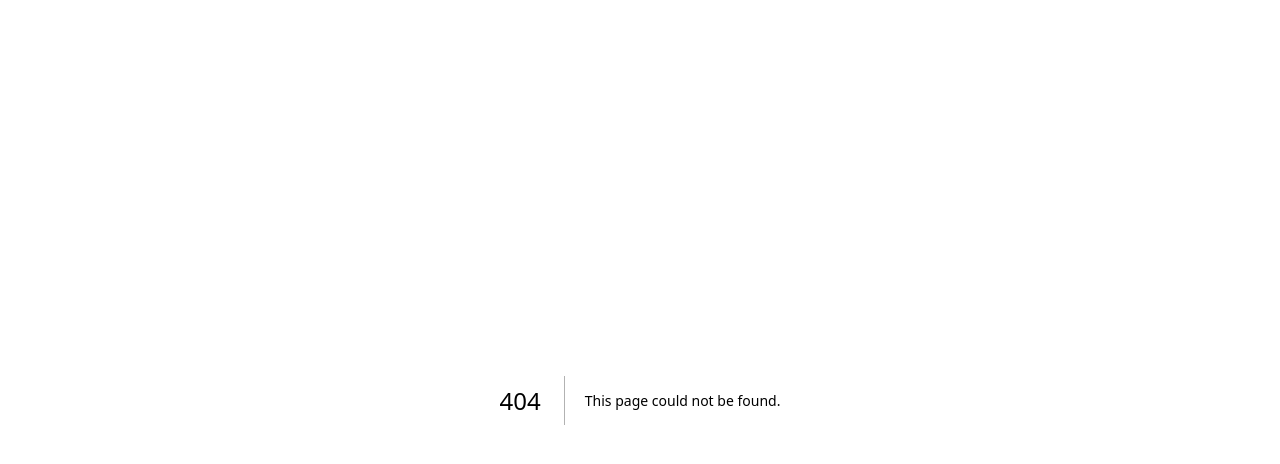
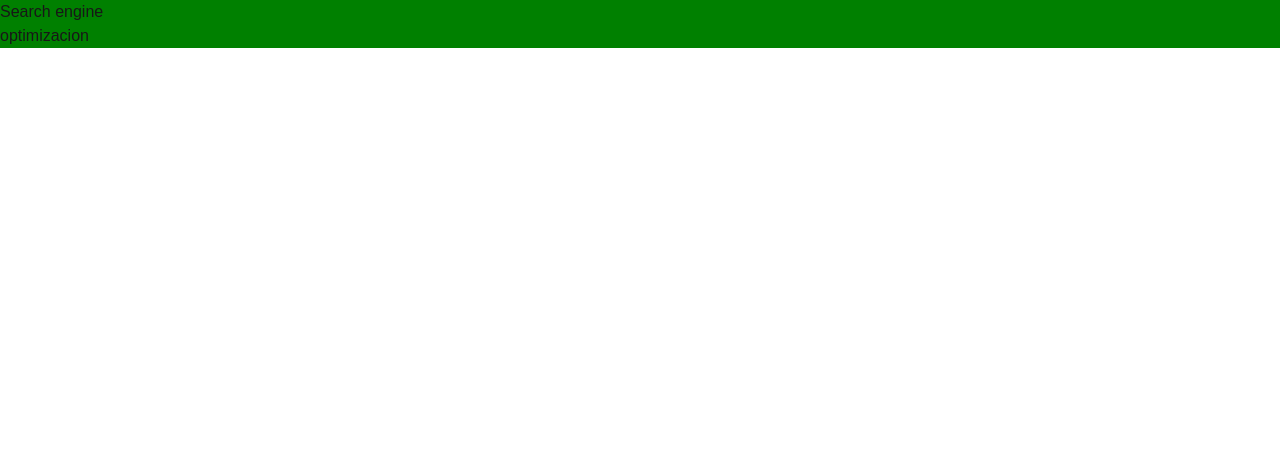
Before and after one commit to DanielaOM24/Learning-typescript, a Next.js app: page /new_view in a window 1280 px wide. Before the commit this address had no page. Shown: the top 464 px of the page. Built offline with nearby package versions, Linux system fonts and the light colour scheme.

Commit message:
vistas nuevas

```diff
--- a/package.json
+++ b/package.json
@@ -12,6 +12,7 @@
     "next": "15.5.2",
     "react": "19.1.0",
     "react-dom": "19.1.0",
+    "react-icons": "^5.5.0",
     "react-toastify": "^11.0.5"
   },
   "devDependencies": {
--- /dev/null
+++ b/src/components/card/Card.tsx
@@ -0,0 +1,39 @@
+import React from 'react'
+import Image from 'next/image'
+
+interface Cardprops {
+    color:"green",
+
+}
+
+export const Card = ({color}:Cardprops) => {
+    console.log(color);
+
+  return (
+
+    <div
+    // className= {
+    //     color === "green" ? "card-green":
+    //     color === "white" ? "card-white":
+    //     color === "black" ? "card-black":""
+    // }
+
+
+    className='card-green'
+    >
+
+      <div className='card__leftSide'></div>
+          <div className='card__leftSide--tittle'>Search engine <br />
+          optimizacion</div>
+          <div className='card__leftSide link'></div>
+              <div className='card__leftSide--icon'></div>
+              <div className='card__leftSide--text'></div>
+
+      <div className='card__rigthSide'>
+
+
+      </div>
+
+    </div>
+  )
+}
--- /dev/null
+++ b/src/pages/new_view/index.tsx
@@ -0,0 +1,12 @@
+import { Card } from '@/components/card/Card'
+import React from 'react'
+
+
+const Newview = () => {
+  return (
+    <div>
+      <Card color='green'></Card> </div>
+  )
+}
+
+export default Newview
--- /dev/null
+++ b/src/styles/components/Card.css
@@ -0,0 +1,15 @@
+.card__leftSide {
+    gap: ;
+}
+
+.card-green{
+background-color: green;
+}
+
+.card-white{
+background-color: beige;
+}
+
+.card-black {
+background-color: black;
+}
--- a/src/styles/globals.css
+++ b/src/styles/globals.css
@@ -1,4 +1,6 @@
 @import "tailwindcss";
+
+@import "./components/Card.css";
 
 :root {
   --background: #ffffff;
```
Also changed, not shown: 1 other file (tests, documents, lock files or other folders).
